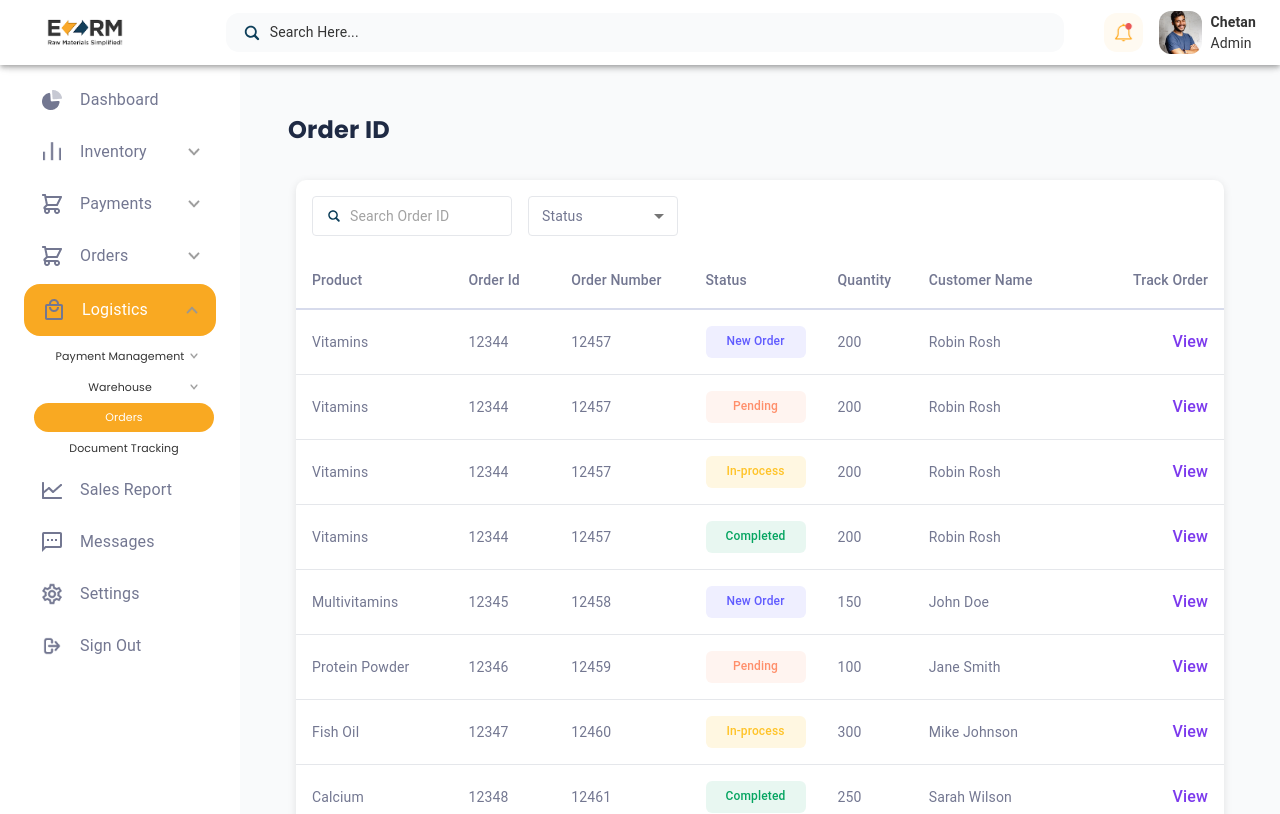
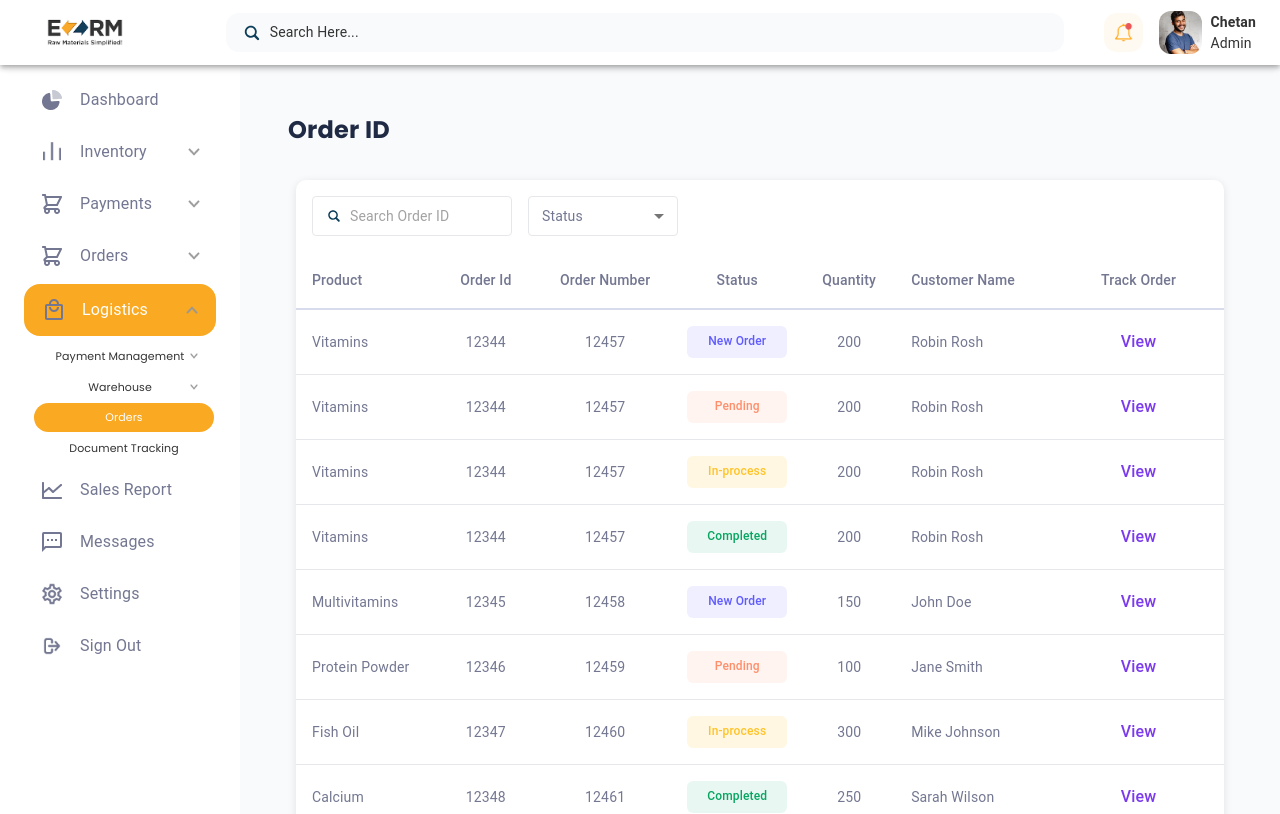
Before and after one commit to Ketan281/ezrm-ui, a Next.js app: page /admin/logistics/orders in a window 1280 px wide. Shown: the top 814 px of the page. Built offline with nearby package versions, Linux system fonts and the light colour scheme.

Commit message:
saved changes

```diff
--- a/src/app/admin/logistics/orders/detail/[id]/client.tsx
+++ b/src/app/admin/logistics/orders/detail/[id]/client.tsx
@@ -284,7 +284,7 @@ export function OrderTrackingClient({ id }: OrderTrackingClientProps) {
           </Stack>
 
           {/* Bottom Section */}
-          <Grid container spacing={26}>
+          <Grid container spacing={16}>
             {/* Payment */}
             <Grid>
               <Typography variant="h6" sx={{ fontWeight: 'bold', color: '#1e293b', mb: 2 }}>
@@ -317,12 +317,12 @@ export function OrderTrackingClient({ id }: OrderTrackingClientProps) {
             </Grid>
 
             {/* Order Summary */}
-            <Grid>
+            <Grid width={330}>
               <Typography variant="h6" sx={{ fontWeight: 'bold', color: '#1e293b', mb: 2 }}>
                 Order Summary
               </Typography>
               <Stack spacing={1.5}>
-                <Stack direction="row" justifyContent="space-between">
+                <Stack direction="row" justifyContent="space-between" >
                   <Typography variant="body2" color="text.secondary">
                     Subtotal
                   </Typography>
--- a/src/app/admin/logistics/orders/page.tsx
+++ b/src/app/admin/logistics/orders/page.tsx
@@ -55,18 +55,18 @@ export default function OrderList() {
   }
 
   const columns: TableColumnType[] = [
-    { id: 'product', label: 'Product', width: '18%' },
-    { id: 'orderId', label: 'Order Id', width: '12%' },
-    { id: 'orderNumber', label: 'Order Number', width: '16%' },
-    { id: 'status', label: 'Status', width: '165', type: 'status' },
-    { id: 'quantity', label: 'Quantity', width: '10%' },
+    { id: 'product', label: 'Product', width: '15%' },
+    { id: 'orderId', label: 'Order Id', width: '12%',  align: 'center' },
+    { id: 'orderNumber', label: 'Order Number', width: '15%',  align: 'center' },
+    { id: 'status', label: 'Status', width: '165', type: 'status',  align: 'center' },
+    { id: 'quantity', label: 'Quantity', width: '10%',align: 'center' },
     { id: 'customerName', label: 'Customer Name', width: '18%' },
     {
       id: 'trackOrder',
       label: 'Track Order',
       width: '20%',
       type: 'link',
-      align: 'right'
+      align: 'center'
     },
   ];
 
@@ -77,7 +77,9 @@ export default function OrderList() {
   const handleRowClick = (row: TableRowData) => {
     router.push(`/admin/logistics/orders/detail/${row.id}`);
   };
-
+  const handleLinkClick = (row: TableRowData) => {
+    router.push(`/admin/logistics/orders/detail/${row.id}`);
+  };
   return (
     <Box sx={{ p: 3, backgroundColor: '#F9FAFB', minHeight: '85vh', fontFamily: 'Poppins, sans-serif' }}>
       <Typography sx={{
@@ -97,6 +99,7 @@ export default function OrderList() {
         currentPage={page}
         onPageChange={handlePageChange}
         onRowClick={handleRowClick}
+        onLinkClick={handleLinkClick}
         showCheckboxes={false}
         showHeader={true}
         rowsPerPage={9}
--- a/src/app/admin/logistics/payment-management/refund/page.tsx
+++ b/src/app/admin/logistics/payment-management/refund/page.tsx
@@ -189,7 +189,9 @@ export default function Refunds() {
  const handleRowClickPending = (row: TableRowData) => {
     router.push(`/admin/logistics/payment-management/refund/detail/${row.id}`)
   }
-
+ const handleLinkClickPending = (row: TableRowData) => {
+    router.push(`/admin/logistics/payment-management/refund/detail/${row.id}`)
+  }
   return (
     <Box sx={{ bgcolor: "#f9fafb", minHeight: "100vh", p: 1 }}>
       <Box sx={{ maxWidth: 1200, mx: "auto" }}>
@@ -332,6 +334,7 @@ export default function Refunds() {
             currentPage={page}
             onPageChange={handlePageChange}
             onRowClick={handleRowClickPending}
+            onLinkClick={handleLinkClickPending}
             showCheckboxes={false}
             showHeader={true}
             rowsPerPage={9}
```
Also changed, not shown: src/app/admin/logistics/payment-management/payment/page.tsx (+8 -0 lines).
